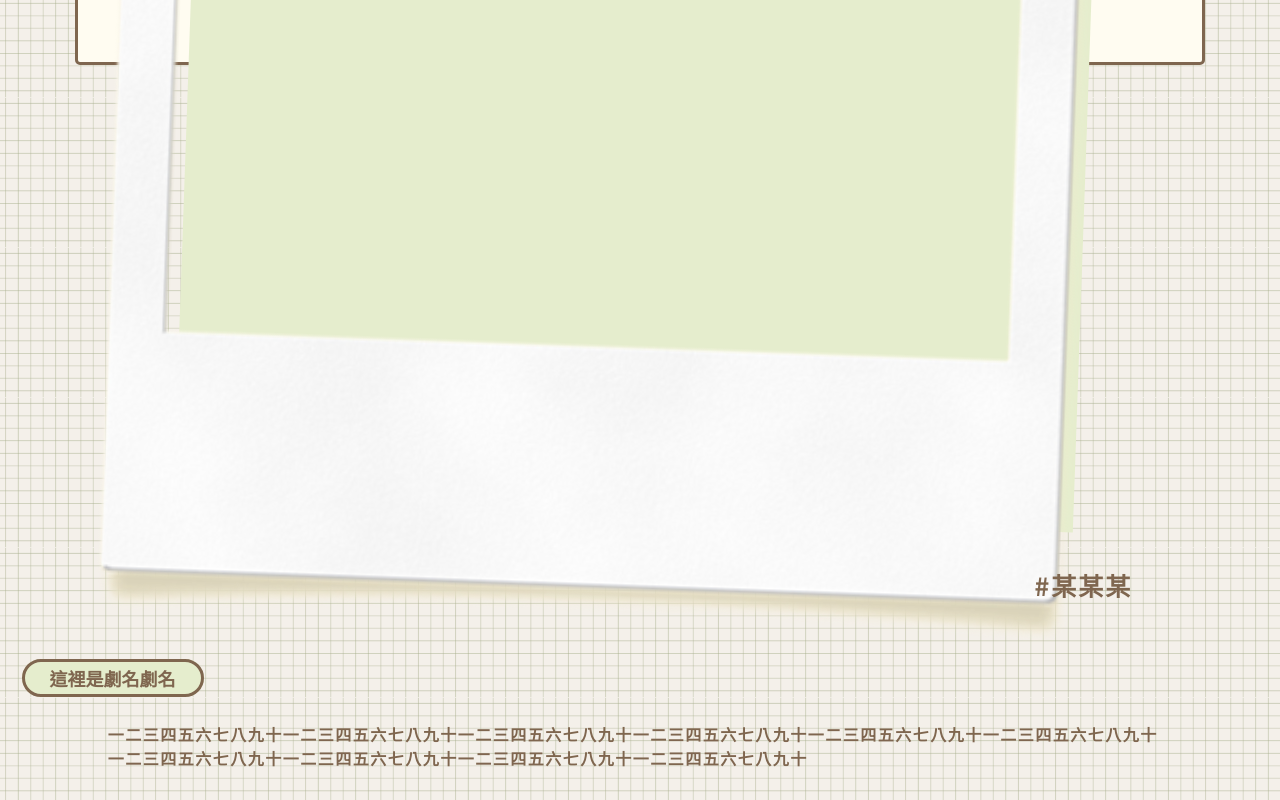
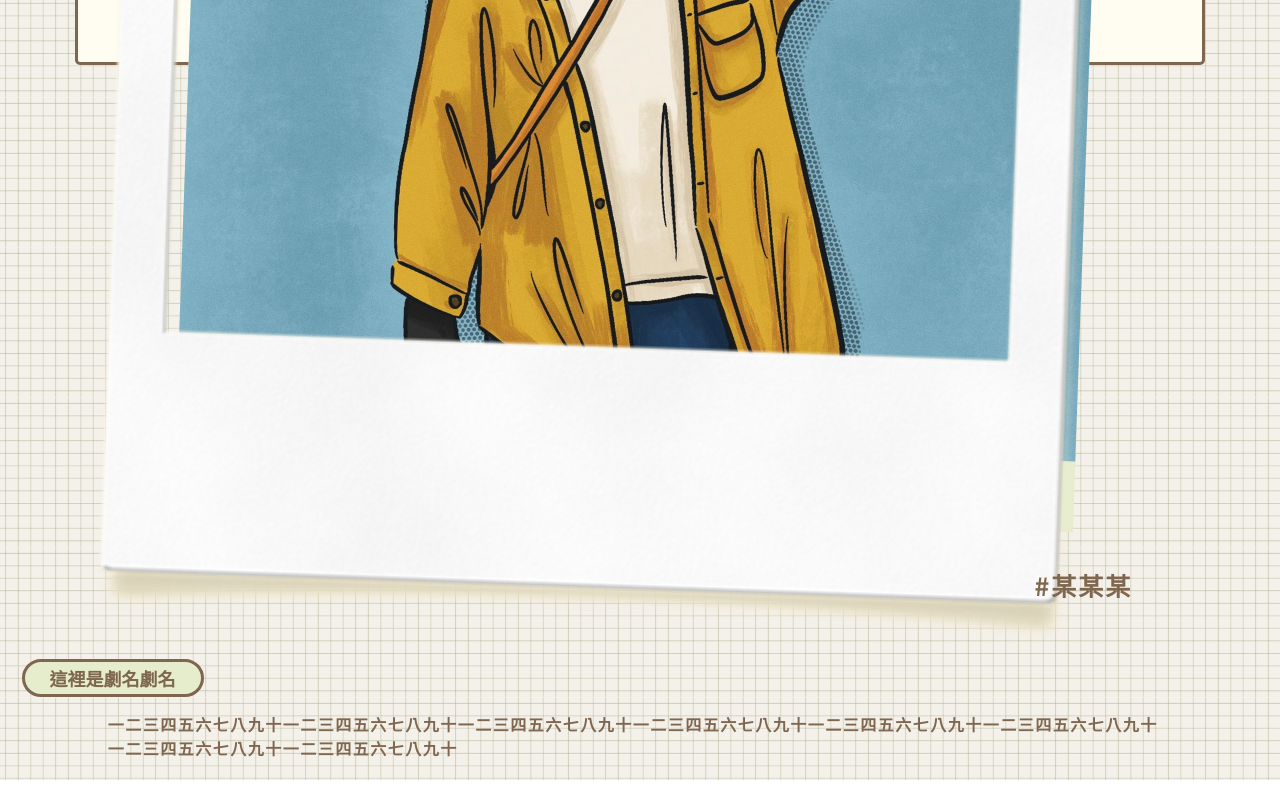
Before and after one commit to iamAmberhh/drama_amber, a Vue app: page /#/result in a window 1280 px wide. Shown: the part 653-1453 px from the top of the page. Built offline with nearby package versions, Linux system fonts and the light colour scheme; a web font is replaced by a local one.

Commit message:
feat: result page add AOS animation

```diff
--- a/src/views/EnterView.vue
+++ b/src/views/EnterView.vue
@@ -25,25 +25,36 @@
       >您已收到來自 Amber 的邀請</h2>
     </div>
   </div>
-  <router-link to="question">
   <button
     class="search-bar"
     data-aos="zoom-in"
     data-aos-delay="1800"
+    @click="startGame"
   >
     Let's start ! <span>🔍</span>
   </button>
-  </router-link>
 </template>
 
 <script setup>
 import { ref, onMounted } from 'vue';
 import dayjs from 'dayjs';
-import { RouterLink } from 'vue-router';
 import AOS from 'aos';
 import 'aos/dist/aos.css';
+import { useStatusStore } from '@/store/status';
+import router from '@/router/index';
+const store = useStatusStore();
 
 const now = ref(undefined);
+
+const startGame = () => {
+  store.questionStatus = 1
+  store.answerArr = []
+  router.push({
+    path:'/question'
+  })
+  console.log(store.answerArr)
+}
+
 
 onMounted(() => {
   now.value = dayjs().format('HH:mm')
--- a/src/views/ResultView.vue
+++ b/src/views/ResultView.vue
@@ -1,29 +1,81 @@
 <template>
-  <div class="position-relative mb-4">
-    <img src="../../public/polaroid-tag.png" alt="img" class="polaroid-tag" />
-    <div class="character-picture"></div>
-    <img
-      src="../../public/polaroid-block.png"
-      alt="img"
-      class="polaroid-block"
-    />
-    <p class="character-name">#某某某</p>
+  <div>
+    <div
+      class="position-relative mb-4"
+      data-aos="fade-down-left"
+    >
+      <img src="/polaroid-tag.png" alt="img" class="polaroid-tag" />
+      <div class="character-picture">
+        <img src="/amber_img.png" alt="img" class="img-fluid" />
+      </div>
+      <img
+        src="/polaroid-block.png"
+        alt="img"
+        class="polaroid-block"
+      />
+      <p class="character-name">{{ characterName }}</p>
+    </div>
+    <span
+      class="text-decoration"
+      data-aos="fade-down-right"
+      data-aos-delay="1000"
+    >
+      {{ dramaName }}
+    </span>
+    <p class="content" data-aos="fade-up">{{ resultContent }}</p>
   </div>
-  <span class="text-decoration">
-    這裡是劇名劇名
-  </span>
-  <p class="content">一二三四五六七八九十一二三四五六七八九十一二三四五六七八九十一二三四五六七八九十一二三四五六七八九十一二三四五六七八九十一二三四五六七八九十一二三四五六七八九十一二三四五六七八九十一二三四五六七八九十</p>
 </template>
 
 <script setup>
+import { ref, onMounted } from 'vue';
+import AOS from 'aos';
+import 'aos/dist/aos.css';
 import { useStatusStore } from '@/store/status';
 const store = useStatusStore();
+
+const characterName = ref(undefined);
+const dramaName = ref(undefined);
+const resultContent = ref(undefined);
+
+onMounted(() => {
+  AOS.init({
+    duration: 1500,
+    easing: 'ease',
+    once: true,
+  });
+  getCharacterData();
+});
+
+const getCharacterData = () => {
+  characterName.value = '#某某某';
+  dramaName.value = '這裡是劇名劇名';
+  resultContent.value =
+    '一二三四五六七八九十一二三四五六七八九十一二三四五六七八九十一二三四五六七八九十一二三四五六七八九十一二三四五六七八九十一二三四五六七八九十一二三四五六七八九十';
+};
 
 console.log(store.answerArr);
 </script>
 
 <style scoped lang="scss">
 @import '../assets/_color.scss';
+
+@keyframes nameMove {
+  0% {
+    transform: translateX(0);
+  }
+  25% {
+    transform: translateX(5px);
+  }
+  50% {
+    transform: translateX(-5px);
+  }
+  75% {
+    transform: translateX(5px);
+  }
+  100% {
+    transform: translateX(0);
+  }
+}
 .character-name {
   font-weight: bold;
   font-size: 25px;
@@ -31,6 +83,11 @@ console.log(store.answerArr);
   bottom: 20px;
   right: 70px;
   letter-spacing: 2px;
+  animation-name: nameMove;
+  animation-duration: 0.5s;
+  animation-delay: 2s;
+  animation-direction: normal;
+  animation-fill-mode: forwards;
 }
 
 .character-picture {
@@ -70,7 +127,7 @@ console.log(store.answerArr);
 }
 
 .content {
-  padding: 30px;
+  padding: 20px 30px;
   font-weight: bold;
   letter-spacing: 1.5px;
 }
```
Lines whose indentation alone changed are shown as unchanged.
